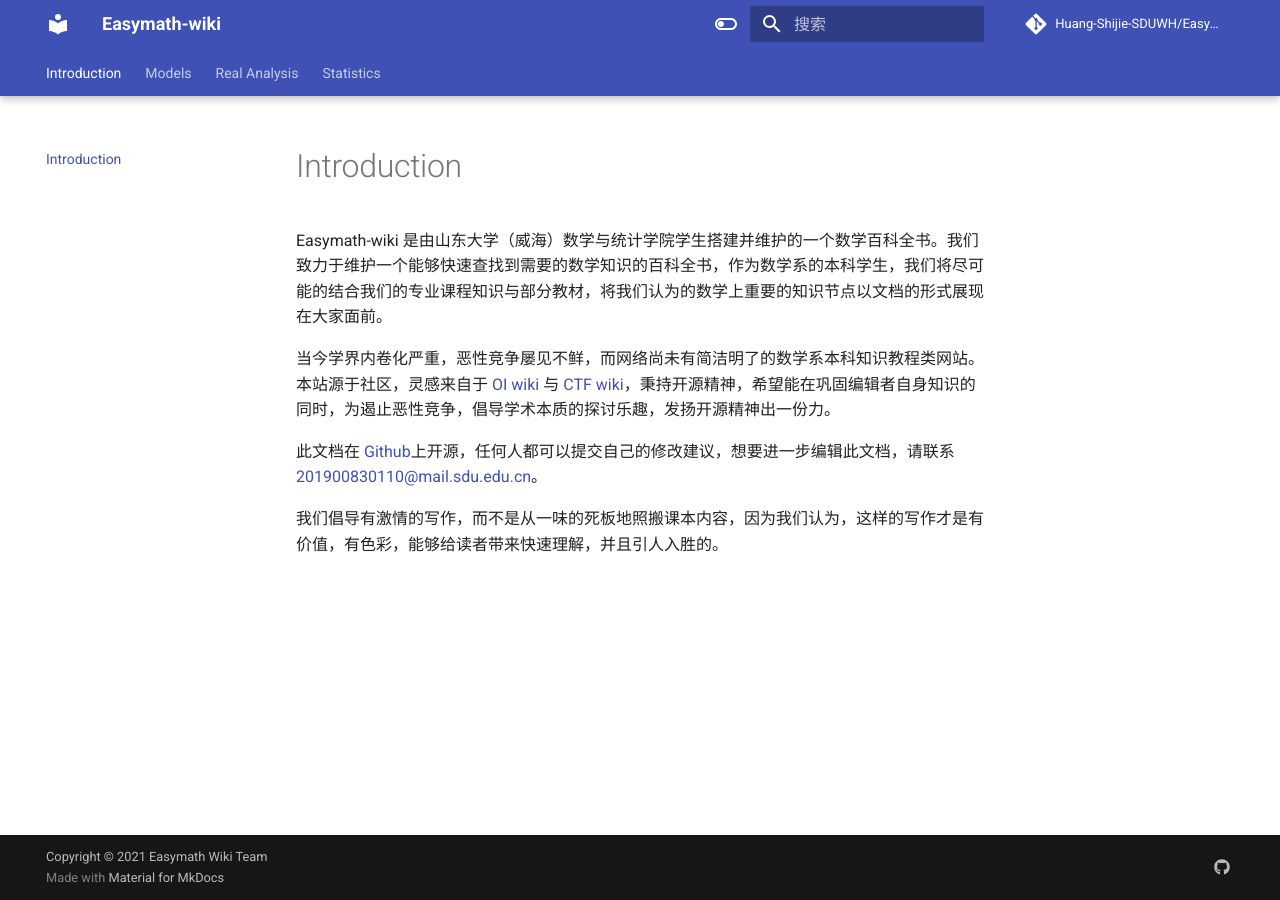
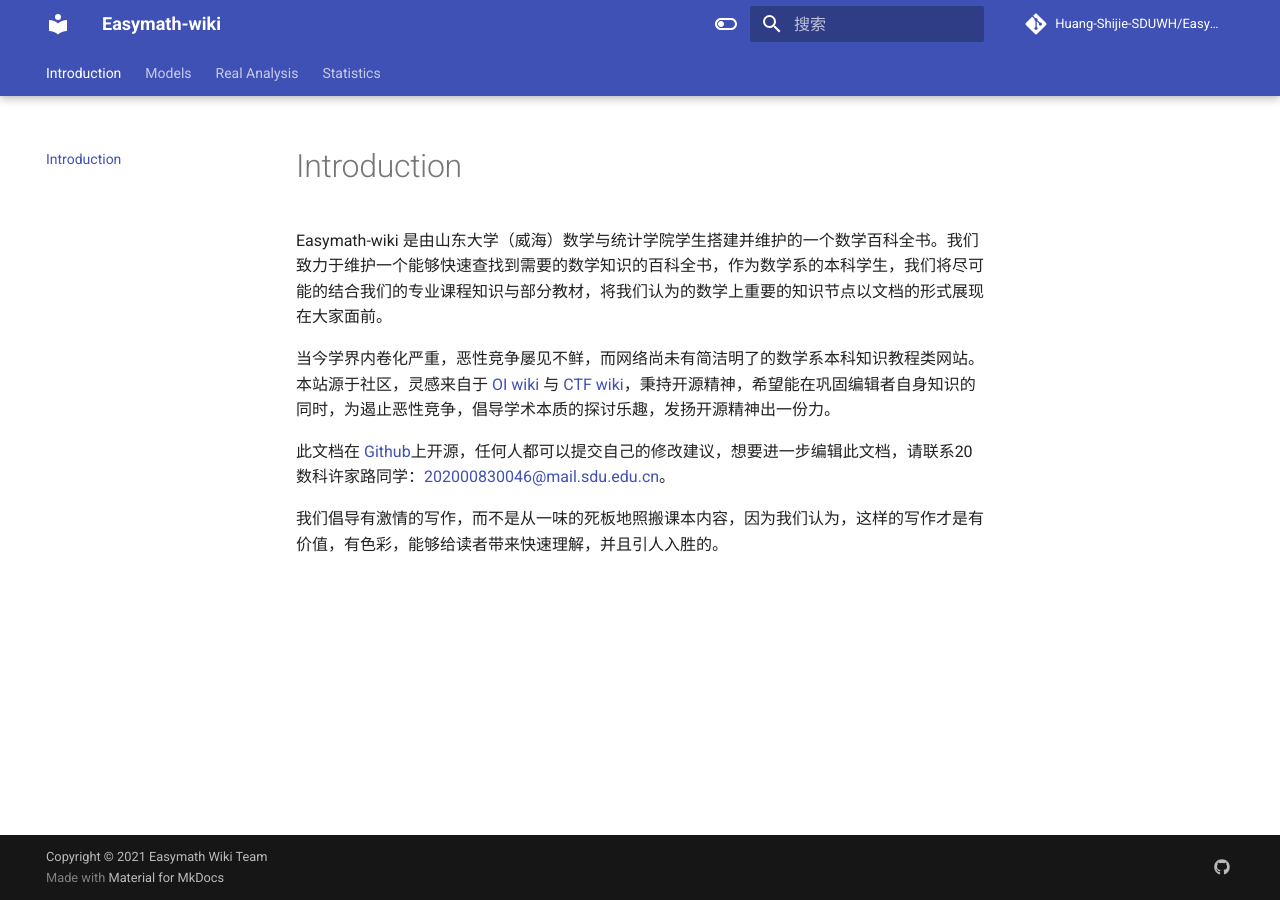
Before and after one commit to Easymath-wiki/Easymath-wiki, an MkDocs documentation site: the page built from docs/index.md, in a window 1280 px wide. Built offline with MkDocs 1.6.1 and Material for MkDocs 9.7.7, drawn with Linux system fonts in a browser that asks for light colours; comment, search, counter and statistics services are not loaded.

Commit message:
负责人变更
项目交接给20数科 许家路

```diff
--- a/docs/index.md
+++ b/docs/index.md
@@ -4,6 +4,6 @@
 
 当今学界内卷化严重，恶性竞争屡见不鲜，而网络尚未有简洁明了的数学系本科知识教程类网站。本站源于社区，灵感来自于 [OI wiki](https://oi-wiki.org) 与 [CTF wiki](https://ctf-wiki.org)，秉持开源精神，希望能在巩固编辑者自身知识的同时，为遏止恶性竞争，倡导学术本质的探讨乐趣，发扬开源精神出一份力。
 
-此文档在 [Github](https://github.com/Huang-Shijie-SDUWH/Easymath-wiki/)上开源，任何人都可以提交自己的修改建议，想要进一步编辑此文档，请联系201900830110@mail.sdu.edu.cn。
+此文档在 [Github](https://github.com/Huang-Shijie-SDUWH/Easymath-wiki/)上开源，任何人都可以提交自己的修改建议，想要进一步编辑此文档，请联系20数科许家路同学：202000830046@mail.sdu.edu.cn。
 
 我们倡导有激情的写作，而不是从一味的死板地照搬课本内容，因为我们认为，这样的写作才是有价值，有色彩，能够给读者带来快速理解，并且引人入胜的。
```
